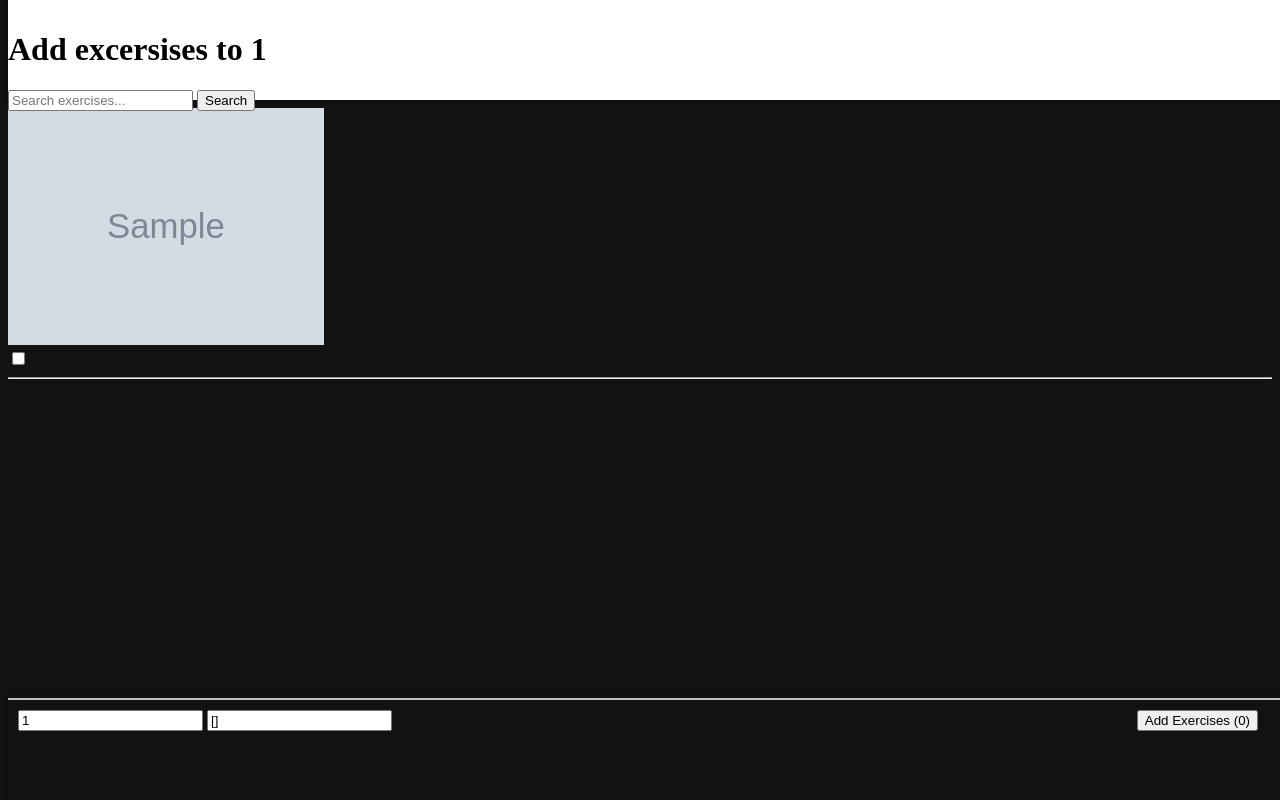
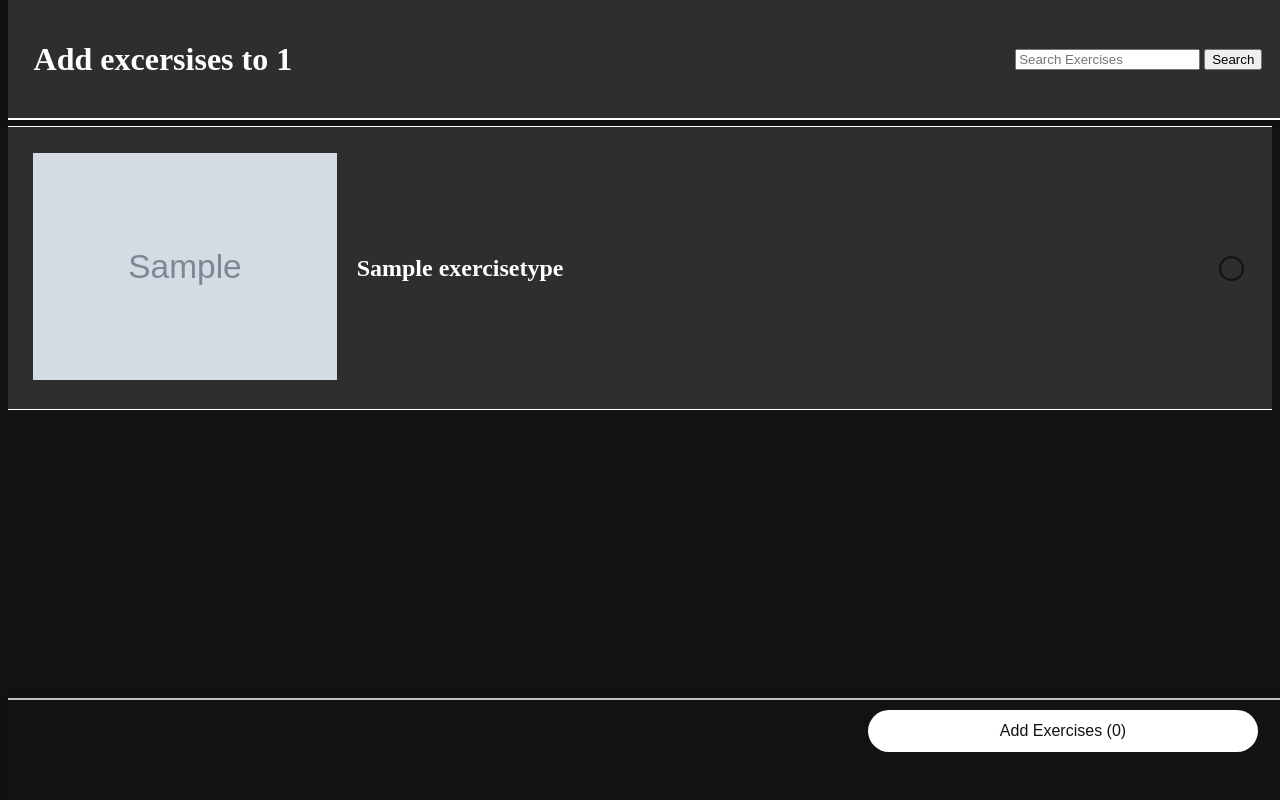
Before and after one commit to CARRIXK/optimize, a Django app: page /workouts/add_exercises/1/ in a window 1280 px wide. Run offline with Django 4.2, Linux system fonts and the light colour scheme; tables that the repository leaves empty hold one stand-in row (values such as "Sample post"); grey boxes marked "Sample" are stand-in pictures.

Commit message:
Update add excersises UI

```diff
--- a/static/css/style.css
+++ b/static/css/style.css
@@ -177,7 +177,7 @@ body {
 
 .sticky-search-bar {
     position: fixed;
-    height: 10%;
+    height: 10vh;
     top: 0;
     width: 100%;
     z-index: 1000;
@@ -352,6 +352,7 @@ body {
     border: 2px solid #ccc;
     border-radius: 4px;
     background-color: var(--primary-colour);
+    color: var(--text-white);
 }
 
 .create-workout-container button {
@@ -380,6 +381,112 @@ body {
     .create-workout-container input[type="text"], .create-workout-container button {
         width: 100%; /* Full width on smaller screens */
     }
+}
+
+
+/* Add excersises styles */
+
+.exercise-list {
+    height: 80vh;
+    margin-top: 10%;
+    overflow-y: auto;
+}
+
+.exercise-item {
+    display: flex;
+    justify-content: space-between; /* Distributes space between the columns */
+    align-items: center; /* Keeps content vertically aligned */
+    padding: 2%;
+    border-top: 1px solid var(--text-white);
+    border-bottom: 1px solid var(--text-white);
+    background-color: var(--secondary-colour);
+    color: white;
+}
+
+.image-container {
+    flex: 0 0 25%; /* Image takes up 25% of the width */
+}
+
+.image-container img {
+    width: 100%; /* Ensure the image fills the container */
+    height: auto; /* Maintain aspect ratio */
+}
+
+.exercise-details {
+    flex-grow: 1; /* Takes up remaining space */
+    margin-left: 20px;
+}
+
+.form-check {
+    flex: 0 0 15%; /* Checkbox input takes up 15% of the width */
+    text-align: right; /* Right align checkbox */
+    display: flex;
+    align-items: center; /* Vertically align checkbox and label */
+    justify-content: flex-end; /* Align the checkbox to the right side */
+}
+
+/* Custom style for checkbox */
+.form-check-input {
+    appearance: none; /* Remove default checkbox styling */
+    -webkit-appearance: none; /* For Safari */
+    -moz-appearance: none; /* For Firefox */
+    width: 25px;
+    height: 25px;
+    border: 2px solid var(--primary-colour);
+    border-radius: 50%; /* Make it circular */
+    background-color: var(--secondary-colour);
+    transition: background-color 0.3s, border-color 0.3s;
+    cursor: pointer;
+    position: relative; /* For positioning the checkmark */
+}
+
+/* Style for checked state */
+.form-check-input:checked {
+    background-color: var(--primary-colour); /* When checked, background is primary color */
+}
+
+/* Adding a custom checkmark using ::before */
+.form-check-input:checked::before {
+    content: ''; /* Empty content */
+    position: absolute; /* Positioning the checkmark */
+    top: 5px; /* Move checkmark down */
+    left: 8px; /* Move checkmark to the right */
+    width: 10px; /* Width of the checkmark */
+    height: 10px; /* Height of the checkmark */
+    border: solid white; /* White color for the checkmark */
+    border-width: 0 3px 3px 0; /* Create the checkmark shape */
+    transform: rotate(45deg); /* Rotate to form a checkmark */
+}
+
+/* Optional: Adding hover effect */
+.form-check-input:hover {
+    background-color: var(--highlight-colour);
+    border-color: var(--highlight-colour);
+}
+
+
+
+
+
+
+
+
+#add-ex-btn {
+    width: 30%;
+    padding: 12px;
+    font-size: 1rem;
+    background-color: var(--text-white);
+    color: var(--primary-colour);
+    border: none;
+    border-radius: 4px;
+    border-radius: 50px;  /* Increased border-radius for a more noticeable curve */
+    cursor: pointer;
+    transition: background-color 0.3s ease;
+}
+
+#add-ex-btn:hover {
+    background-color: var(--highlight-colour);
+    color: white;
 }
 
 
--- a/workouts/templates/workouts/add_exercises.html
+++ b/workouts/templates/workouts/add_exercises.html
@@ -2,84 +2,64 @@
 <!-- add_exercises.html -->
 <!DOCTYPE html>
 <html lang="en">
+
 <head>
     <meta charset="UTF-8">
     <meta name="viewport" content="width=device-width, initial-scale=1.0">
     <title>Add Exercises to {{ workout_title }}</title>
     <link rel="stylesheet" href="{% static 'css/style.css' %}">
 </head>
+
 <body>
 
     <!-- index.html content starts here -->
 
     <div class="container-fluid">
         <!-- Search bar -->
-      <div class="sticky-search-bar">
+        <div class="sticky-search-bar workout-header">
             <h1>Add excersises to {{workout_title}}</h1>
             <form method="GET" action="{% url 'add_exercises' workout_title %}" class="mb-4"></form>
             <div class="input-group">
-                <input type="text" name="q" class="form-control" placeholder="Search exercises..." value="{{ request.GET.q }}">
+                <input type="text" name="q" class="form-control" placeholder="Search Exercises"
+                    value="{{ request.GET.q }}">
                 <button class="btn btn-primary" type="submit">Search</button>
             </div>
             </form>
         </div>
-     <div class="row">
-         <!-- Blog Entries Column -->
-         <div class="col-12 mt-3 left">
-             <div class="row">
+        <div class="exercise-list">
             {% for exercise in exercises %}
-                 {% if exercise.exercise_image %}
-                 <div class="col-md-4"></div>
-                     <div class="card mb-4">
-                         <div class="card-body"></div>
+            <div class="exercise-item">
+                    <!-- Image on the left -->
+                    <div class="image-container">
+                        <img src="{{ exercise.exercise_image }}" alt="" style="width: 100%;">
+                    </div>
+
+                    <!-- Exercise name in the middle -->
+                    <div class="exercise-details">
                         <h2 class="title">{{ exercise.exercise_name }}</h2>
-                             <h3 class="card-title">{{ exercise.muscle_group }}</h3>
-                             <div class="image-container">
-                                 <div class="image">
-                                    <img src="{{exercise.exercise_image}}" alt="" style="width: 25%; ">
+                    </div>
+
+                    <!-- Checkbox input on the far right -->
+                    <div class="form-check">
+                        <input class="form-check-input" type="checkbox" name="selected_exercises"
+                            value="{{ exercise.exercise_name }}" id="exercise{{ exercise.id }}">
+                        <label class="form-check-label" for="exercise{{ exercise.id }}"></label>
+                    </div>
+
+            </div>
+            {% endfor %}
         </div>
     </div>
-                            <div class="form-check"></div></div>
-                                <input class="form-check-input" type="checkbox" name="selected_exercises" value="{{ exercise.exercise_name }}" id="exercise{{ exercise.id }}">
-                                <label class="form-check-label" for="exercise{{ exercise.id }}">
-                                </label>
-                            </div>
 
-                             <hr />
-                             <p class="card-text text-muted h6">{{ post.created_on}}
-                             </p>
-                         </div>
-                     </div>
-                 </div>
-                 {% if forloop.counter|divisibleby:3 %}
-                 {% endif %}
 
-             </div>
-             <div class="row">
-                 {% endif %}
-                 {% endfor %}
-
-             </div>
-         </div>
-     </div>
-     {% if is_paginated %}
-     <nav aria-label="Page navigation">
-         <ul class="pagination justify-content-center">
-             {% if page_obj.has_next %}
-             <li><a href="?page={{ page_obj.next_page_number }}" class="page-link"> NEXT &raquo;</a></li>
-             {% endif %}
-         </ul>
-     </nav>
-     {% endif %}
- </div>
 
 
     <!-- Sticky Footer -->
     <div class="sticky-footer">
         <form method="POST" action="{% url 'add_exercise_sets' %}" id="exercise-form">
             {% csrf_token %}
-            <input  name="workout_title" value="{{ workout_title }}">
-            <input  name="selected_excersises" id="selected-exercises">
+            <input type="hidden" name="workout_title" value="{{ workout_title }}">
+            <input type="hidden" name="selected_excersises" id="selected-exercises">
             <!-- Button to submit the form -->
             <button type="submit" id="add-ex-btn" class="btn btn-success">Add Exercises</button>
         </form>
@@ -121,4 +101,5 @@
 
 
 </body>
+
 </html>
```
Lines whose indentation alone changed are shown as unchanged.
